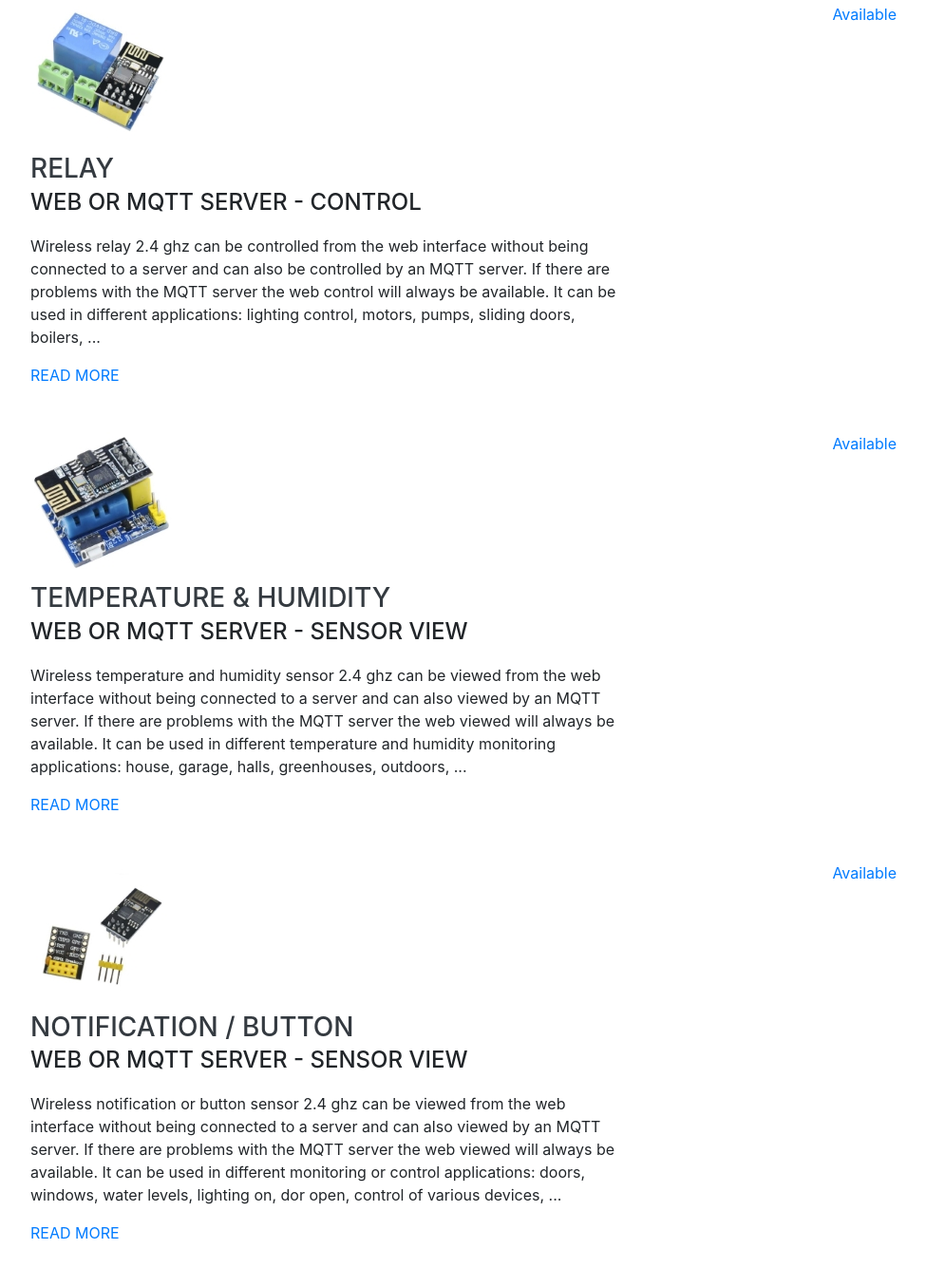
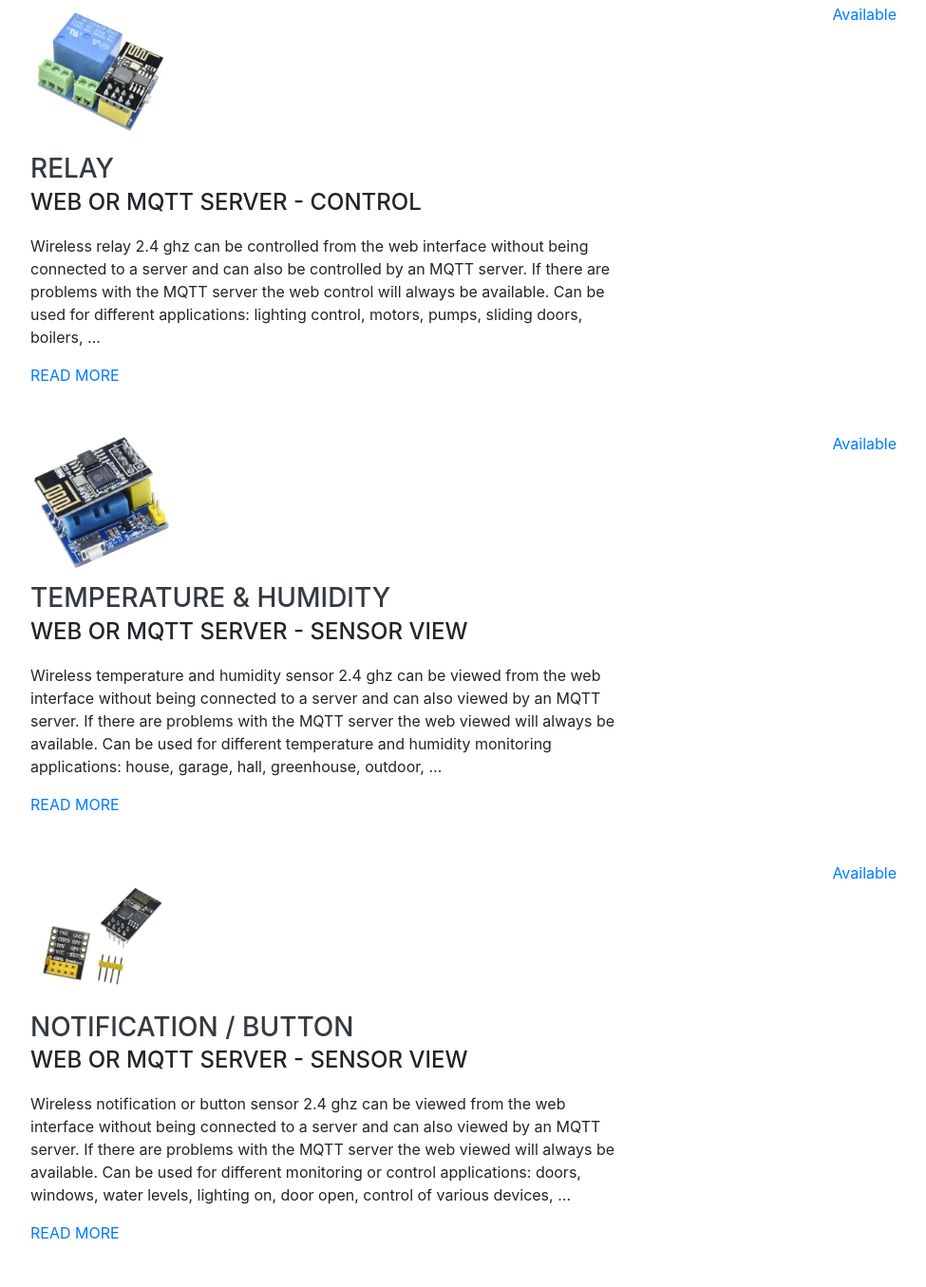
Before and after one commit to MEPF/AIME-SmartHome, a website with bundled scripts: page index.html in a window 1280 px wide. Shown: the part 932-2287 px from the top of the page at 95% size, without its empty margins (288-1263 px from the left). Built offline with nearby package versions, Linux system fonts and the light colour scheme; a web font is replaced by a local one.

Commit message:
Update index.html

```diff
--- a/index.html
+++ b/index.html
@@ -112,7 +112,7 @@
 			</span>
             <h3 class="mb-0">RELAY</h3>
             <div class="subheading mb-3">WEB or MQTT Server - Control</div>
-            <p>Wireless relay 2.4 ghz can be controlled from the web interface without being connected to a server and can also be controlled by an MQTT server. If there are problems with the MQTT server the web control will always be available. It can be used in different applications: lighting control, motors, pumps, sliding doors, boilers, ...</p>
+            <p>Wireless relay 2.4 ghz can be controlled from the web interface without being connected to a server and can also be controlled by an MQTT server. If there are problems with the MQTT server the web control will always be available. Can be used for different applications: lighting control, motors, pumps, sliding doors, boilers, ...</p>
 			<a href="https://github.com/MEPF/AIME-SmartHome/tree/master/Hardware/user_manual_configuration_relay.pdf">READ MORE</a>
           </div>
           <div class="resume-date text-md-right">
@@ -127,7 +127,7 @@
 			</span>
             <h3 class="mb-0">TEMPERATURE & HUMIDITY</h3>
             <div class="subheading mb-3">WEB or MQTT Server - Sensor View</div>
-            <p>Wireless temperature and humidity sensor 2.4 ghz can be viewed from the web interface without being connected to a server and can also viewed by an MQTT server. If there are problems with the MQTT server the web viewed will always be available. It can be used in different temperature and humidity monitoring applications: house, garage, halls, greenhouses, outdoors, ...</p>
+            <p>Wireless temperature and humidity sensor 2.4 ghz can be viewed from the web interface without being connected to a server and can also viewed by an MQTT server. If there are problems with the MQTT server the web viewed will always be available. Can be used for different temperature and humidity monitoring applications: house, garage, hall, greenhouse, outdoor, ...</p>
 			<a href="https://github.com/MEPF/AIME-SmartHome/tree/master/Hardware/user_manual_configuration_temperature_humdity.pdf">READ MORE</a>
           </div>
           <div class="resume-date text-md-right">
@@ -142,7 +142,7 @@
 			</span>
             <h3 class="mb-0">NOTIFICATION / BUTTON</h3>
             <div class="subheading mb-3">WEB OR MQTT SERVER - SENSOR VIEW</div>
-            <p>Wireless notification or button sensor 2.4 ghz can be viewed from the web interface without being connected to a server and can also viewed by an MQTT server. If there are problems with the MQTT server the web viewed will always be available. It can be used in different monitoring or control applications: doors, windows, water levels, lighting on, dor open, control of various devices, ...</p>
+            <p>Wireless notification or button sensor 2.4 ghz can be viewed from the web interface without being connected to a server and can also viewed by an MQTT server. If there are problems with the MQTT server the web viewed will always be available. Can be used for different monitoring or control applications: doors, windows, water levels, lighting on, door open, control of various devices, ...</p>
 			<a href="https://github.com/MEPF/AIME-SmartHome/tree/master/Hardware/user_manual_configuration_notification_button.pdf">READ MORE</a>
           </div>
           <div class="resume-date text-md-right">
@@ -178,7 +178,7 @@
 			</span>
             <h3 class="mb-0">USB - ADAPTER</h3>
             <div class="subheading mb-3">ONE OF THE SOLUTION</div>
-            <p>There are several types of MODULE TTL compatible with ESP-01 ESP8266 on market, I chose this variant because it is plug and play and does not require other modifications.</p>
+            <p>There are several types of MODULE TTL compatible with ESP-01 ESP8266 on market. I chose this variant because it is plug and play and does not require other modifications.</p>
 			<a href="https://github.com/MEPF/AIME-SmartHome/tree/master/Hardware/user_manual_configuration_usb_adapter.pdf">READ MORE</a>
           </div>
           <div class="resume-date text-md-right">
```
